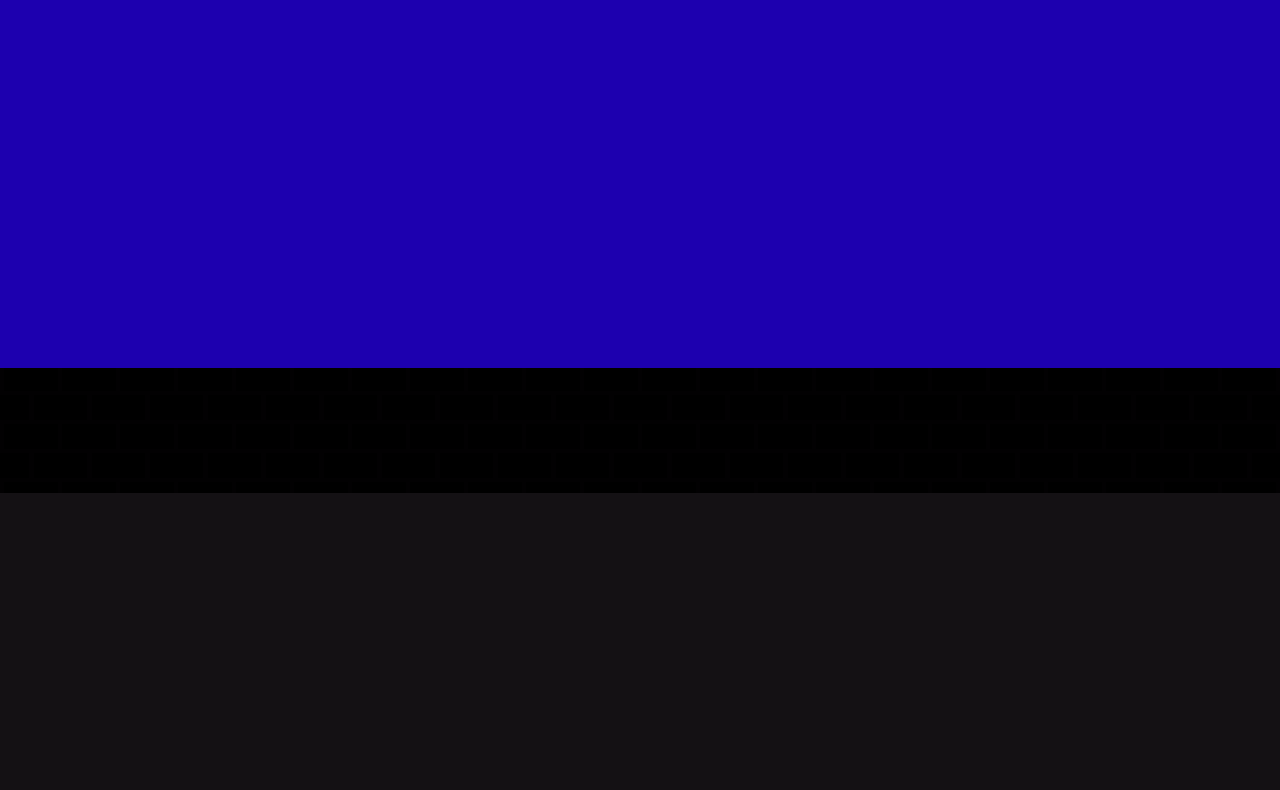
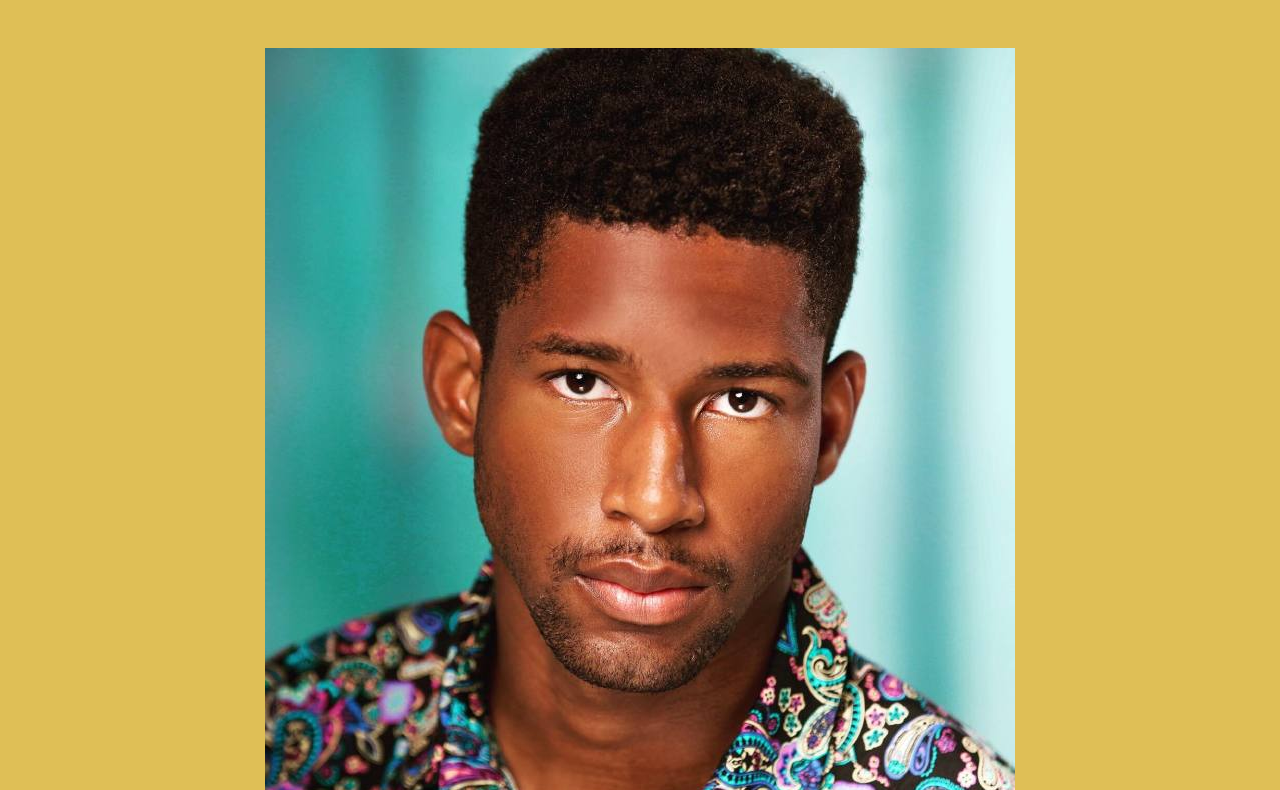
Before and after one commit to xNACHOx/Project_3, a website: page pages/about.html in a window 1280 px wide. Shown: the part 307-1097 px from the top of the page. Before the commit the page ends 800 px from the top, so only its background shows below. Drawn offline with Linux system fonts and the light colour scheme.

Commit message:
added picture, with about me caption

```diff
--- a/css/main.css
+++ b/css/main.css
@@ -62,7 +62,7 @@
 
 .header-main-footer-main {
   grid-area: main;
-  background-color: #1d00af;
+  background-color: #dfbf56;
 }
 
 .header-main-footer-footer {
@@ -124,11 +124,11 @@ img{
 
 @import url(https://fonts.googleapis.com/css?family=Montserrat:400,700);
 
-body { background:rgba(4, 4, 4, 0.39); }
+body { background:rgb(0, 0, 0); }
 form { max-width:420px; margin:50px auto; }
 
 .form-input {
-  color:rgb(255, 255, 255);
+  color:rgb(0, 0, 0);
   font-family: Helvetica, Arial, sans-serif;
   font-weight:500;
   font-size: 18px;
@@ -209,7 +209,9 @@ body {
     -0.2rem 0.1rem 1rem #ff65bd, 0.2rem 0.1rem 1rem #ff65bd,
     0 -0.5rem 2rem #ff2483, 0 0.5rem 3rem #ff2483;
   animation: shine 2s forwards, flicker 3s infinite;
+
 }
+
 
 @keyframes blink {
   0%,
@@ -379,3 +381,13 @@ body {
     opacity: 1;
   }
 }
+
+
+.container {
+padding-top: 60px;
+display: flex;
+justify-content: center;
+align-items: center;
+color: #ffeded;
+max-width: 100%;
+}
--- a/pages/about.html
+++ b/pages/about.html
@@ -33,7 +33,16 @@
       <a href="../pages/artwork.html" class="nav-link nav-link-4">Artwork</a>
     </nav>
     </header>
-    <main class="header-main-footer-main"></main>
+    <main class="header-main-footer-main">
+     <div class="container">
+       <div class="profile-pic">
+        <img src="../img/portfolio-pic.jpg" alt="profile-picture">
+        </div>
+        </div class="text-bruh">
+        <h1>Lorem ipsum dolor sit amet, consectetur adipiscing elit, sed do eiusmod tempor incididunt ut labore et dolore magna aliqua. Amet volutpat consequat mauris nunc congue nisi vitae. Posuere ac ut consequat semper viverra. Lorem donec massa sapien faucibus et. Eleifend mi in nulla posuere sollicitudin aliquam ultrices sagittis orci. Tempor orci eu lobortis elementum nibh tellus. Augue lacus viverra vitae congue eu. Gravida in fermentum et sollicitudin ac orci phasellus egestas. Adipiscing enim eu turpis egestas pretium. Dolor sit amet consectetur adipiscing elit pellentesque habitant morbi tristique. Ridiculus mus mauris vitae ultricies. Suspendisse potenti nullam ac tortor vitae purus faucibus ornare suspendisse. Nibh nisl condimentum id venenatis a condimentum vitae sapien pellentesque. Eros donec ac odio tempor. Aliquam etiam erat velit scelerisque in dictum non consectetur a. Urna cursus eget nunc scelerisque viverra. Nunc pulvinar sapien et ligula. Lacus luctus accumsan tortor posuere.</h1>
+        </div>
+      </div>
+    </main>
     <footer class="header-main-footer-footer"></footer>
   </div>
 
```
Also changed, not shown: 404.html (+3 -3 lines), index.html (+1 -1 lines), img/portfolio-pic.JPG (added).
